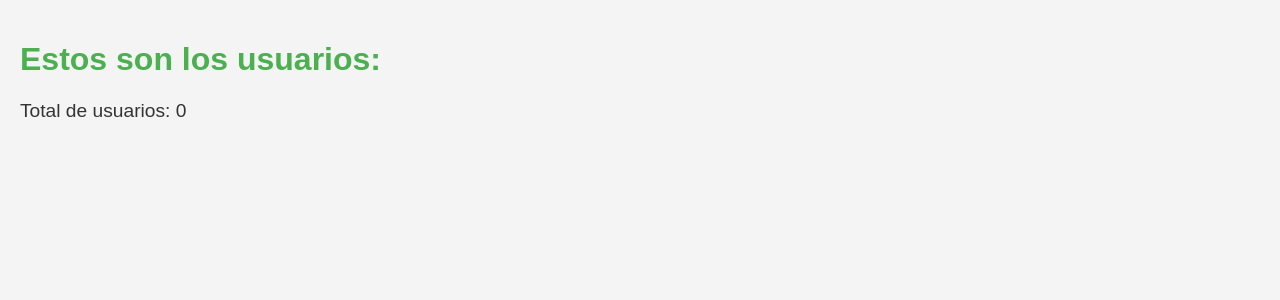
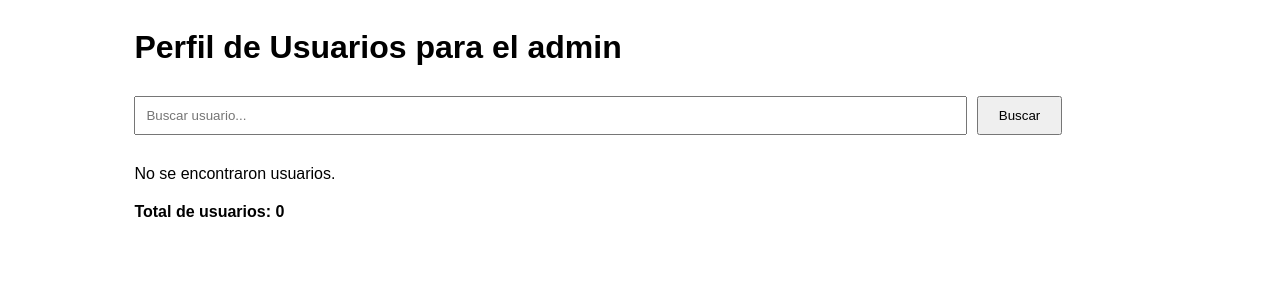
Before and after one commit to Boristoaza/moneycup, a Django app: page /moneycupAPP/perfil_usuario/ in a window 1280 px wide. Shown: the top 300 px of the page. Run offline with Django 4.2, Linux system fonts and the light colour scheme; data that the repository does not hold is empty.

Commit message:
se actualizo la pantalla para el admin donde se ven los perfiles del usuario

```diff
--- a/moneycupProject/moneycupAPP/templates/perfil_usuario.html
+++ b/moneycupProject/moneycupAPP/templates/perfil_usuario.html
@@ -1,56 +1,86 @@
 <!DOCTYPE html>
-<html>
+<html lang="es">
 <head>
-    <title>Perfil de Usuarios</title>
+    <meta charset="UTF-8">
+    <meta name="viewport" content="width=device-width, initial-scale=1.0">
+    <title>Perfil de Usuarios para el admin</title>
     <style>
         body {
             font-family: Arial, sans-serif;
-            background-color: #f4f4f4;
-            color: #333;
-            margin: 0;
-            padding: 20px;
         }
-        h1 {
-            color: #4CAF50;
+        .container {
+            width: 80%;
+            margin: auto;
+            overflow: hidden;
         }
-        p {
-            font-size: 1.2em;
+        #user-form {
+            margin: 30px 0;
         }
-        ul {
-            list-style-type: none;
-            padding: 0;
+        #user-form input[type="text"] {
+            padding: 10px;
+            width: 80%;
+            margin-right: 5px;
         }
-        li {
-            background: #fff;
-            margin: 10px 0;
-            padding: 15px;
-            border-radius: 5px;
-            box-shadow: 0 0 10px rgba(0, 0, 0, 0.1);
+        #user-form input[type="submit"] {
+            padding: 10px 20px;
         }
-        li:nth-child(even) {
-            background: #f9f9f9;
+        .user-list {
+            margin: 20px 0;
         }
-        .usuario-clave {
+        .user-item {
+            background: #f4f4f4;
+            padding: 10px;
+            margin-bottom: 5px;
+            border: 1px solid #ddd;
+        }
+        .user-photo {
+            max-width: 100px;
+            height: auto;
+        }
+        .total-usuarios {
             font-weight: bold;
-            color: #4CAF50;
-        }
-        .usuario-valor {
-            margin-left: 10px;
         }
     </style>
 </head>
 <body>
-    <h1>Estos son los usuarios:</h1>
-    <p>Total de usuarios: {{ total_usuarios }}</p>
-    <ul>
-        {% for usuario in usuarios %}
-            <li>
-                {% for key, val in usuario.items %}
-                    <span class="usuario-clave">{{ key }}:</span>
-                    <span class="usuario-valor">{{ val }}</span>
+    <div class="container">
+        <h1>Perfil de Usuarios para el admin</h1>
+
+        <form id="user-form" method="GET" action="">
+            <input type="text" name="buscar" placeholder="Buscar usuario...">
+            <input type="submit" value="Buscar">
+        </form>
+
+        <div class="user-list">
+            {% if usuarios %}
+                {% for usuario in usuarios %}
+                    <div class="user-item">
+                        <form method="POST" action="">
+                            {% csrf_token %}
+                            {% for key, value in usuario.items %}
+                                <input type="hidden" name="usuario_id" value="{{ key }}">
+                                <label><strong>Apodo:</strong></label>
+                                <input type="text" name="apodo" value="{{ value.apodo }}"><br>
+                                <label><strong>Nombre:</strong></label>
+                                <input type="text" name="nombre" value="{{ value.nombre }}"><br>
+                                <label><strong>Número:</strong></label>
+                                <input type="text" name="numero" value="{{ value.numero }}"><br>
+                                <label><strong>URL de la foto:</strong></label>
+                                <input type="text" name="photo_url" value="{{ value.photo_url }}" readonly><br>
+                                <img class="user-photo" src="{{ value.photo_url }}" alt="Foto de {{ value.nombre }}"><br>
+                            {% endfor %}
+                            <input type="submit" value="Actualizar">
+                        </form>
+                    </div>
                 {% endfor %}
-            </li>
-        {% endfor %}
-    </ul>
+            {% else %}
+                <p>No se encontraron usuarios.</p>
+            {% endif %}
+        </div>
+
+        <div class="total-usuarios">
+            Total de usuarios: {{ total_usuarios }}
+        </div>
+    </div>
 </body>
 </html>
--- a/moneycupProject/moneycupAPP/views.py
+++ b/moneycupProject/moneycupAPP/views.py
@@ -3,6 +3,8 @@ from django.contrib import messages
 from .firebase import auth,storage,db
 from django.http import HttpRequest
 from django.urls import reverse
+
+from django.contrib.auth.decorators import login_required
 
 def hola_mundo(request):
     return HttpResponse("Hola Mundo")
@@ -49,15 +51,34 @@ def signup(request):
 
 
 def perfil_usuario(request):
+    buscar = request.GET.get('buscar', '').strip().lower()
+    usuarios = []
+    if request.method == "POST":
+        usuario_id = request.POST.get('usuario_id')
+        apodo = request.POST.get('apodo')
+        nombre = request.POST.get('nombre')
+        numero = request.POST.get('numero')
+        photo_url = request.POST.get('photo_url')
+        db.child('usuarios').child(usuario_id).update({
+            'apodo': apodo,
+            'nombre': nombre,
+            'numero': numero,
+            'photo_url': photo_url
+        })
     resultados = db.child('usuarios').get()
-    usuarios = []
     for doc in resultados.each():
         usuario = {doc.key(): doc.val()}
-        usuarios.append(usuario)
+        if buscar:
+            if any(buscar in str(value).lower() for value in doc.val().values()):
+                usuarios.append(usuario)
+        else:
+            usuarios.append(usuario)
+
     total_usuarios = len(usuarios)
     return render(request, 'perfil_usuario.html', {'usuarios': usuarios, 'total_usuarios': total_usuarios})
 
 
+@login_required
 def perfil(request):
     uid = request.GET.get('uid')
     resultado = db.child('usuarios').child(uid).get()
```
